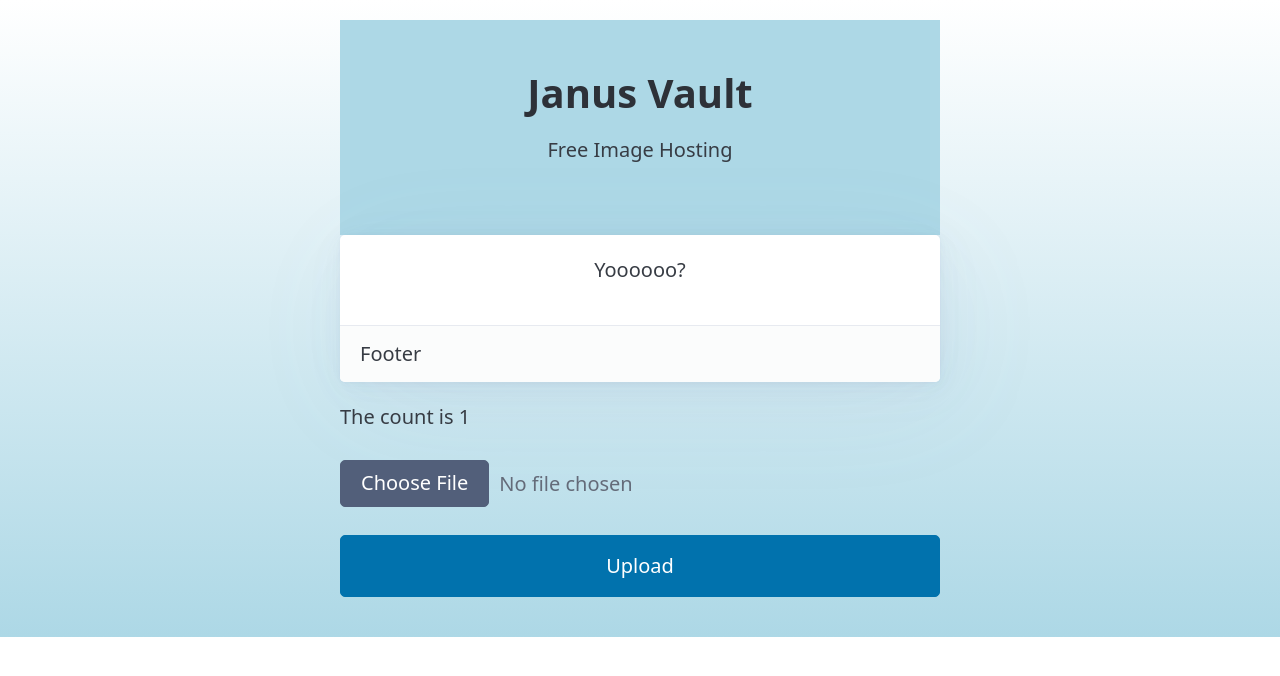
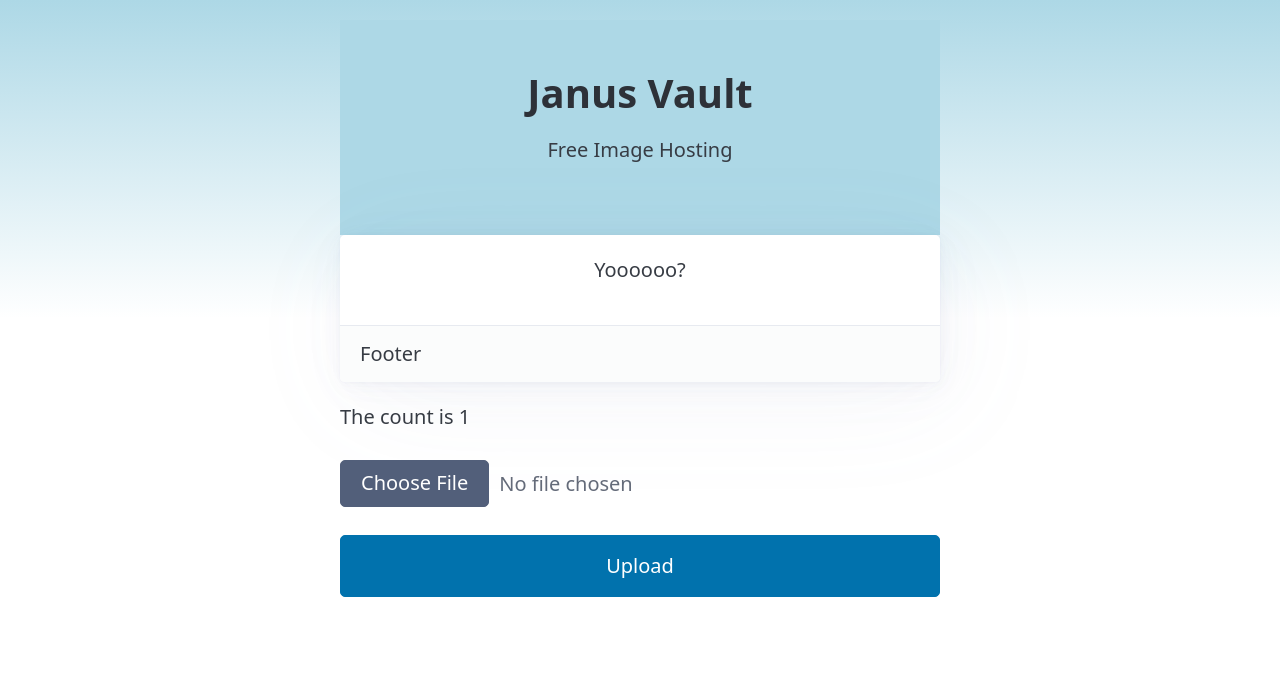
Before and after one commit to skipglide/django-deployment, a Django app: page / in a window 1280 px wide. Shown: the top 676 px of the page. Run offline with Django 5.2, Linux system fonts and the light colour scheme; data comes from the database, SQL or seed files in the repository; data that the repository does not hold is empty; some libraries are stand-ins or nearby versions.

Commit message:
adjusted gradient

```diff
--- a/templates/base.html
+++ b/templates/base.html
@@ -13,7 +13,7 @@
     <title>{% block title %}{% endblock %}</title>
     <link rel="stylesheet" href="https://cdn.jsdelivr.net/npm/@picocss/pico@2/css/pico.min.css">
     <link rel="stylesheet" type="text/css" href="{% block source %}{% endblock %}">
-<body style="background-image: linear-gradient(white, lightblue)">
+<body style="background-image: linear-gradient(lightblue, white, white)">
     <main class="container-fluid" style="max-width: 50vw;">
 	{% block content %}
 	{% endblock %}
```
